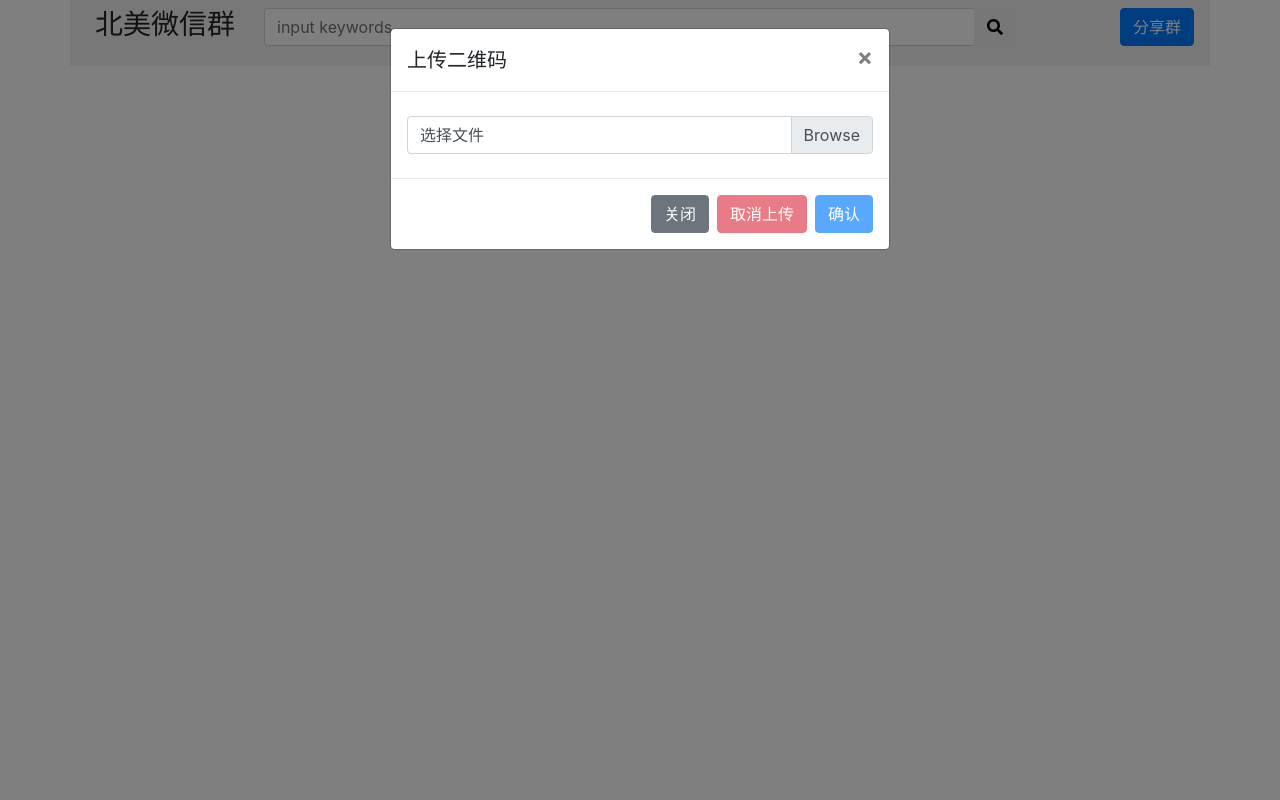
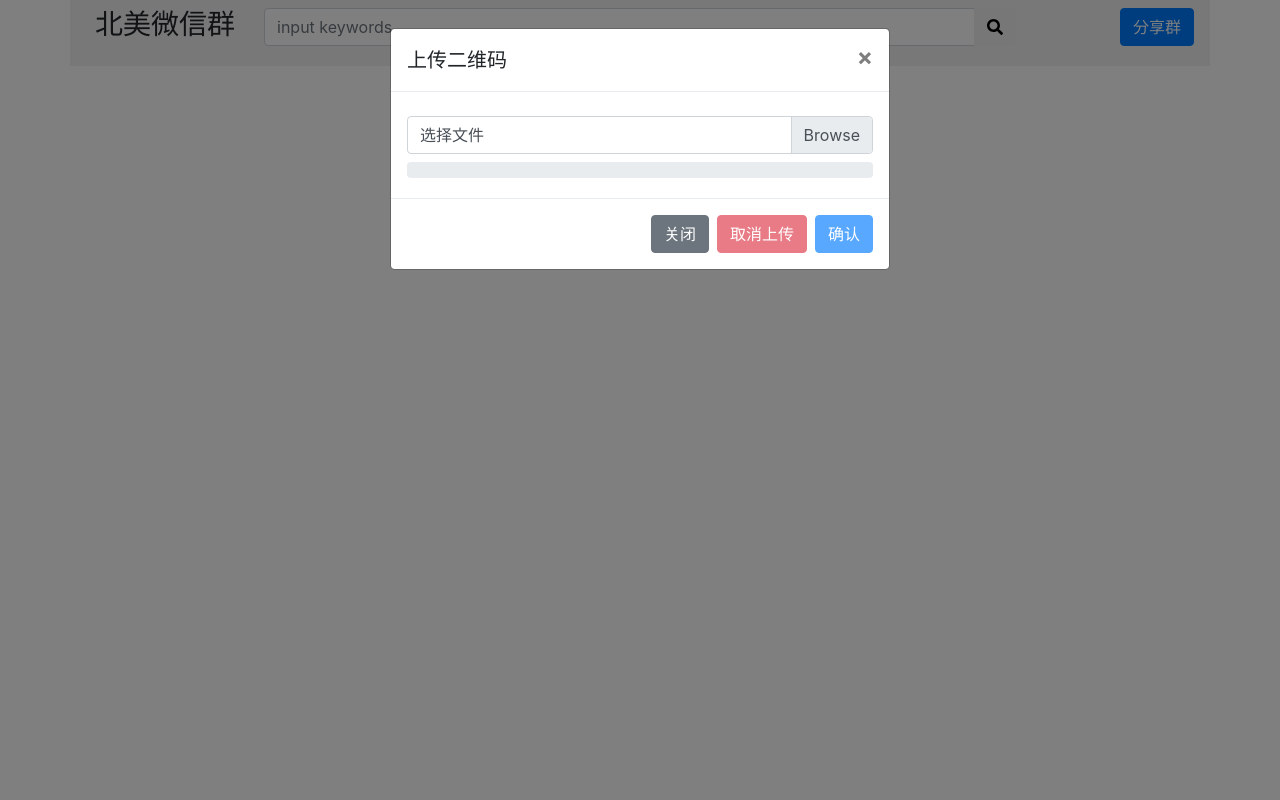
Before and after one commit to gaogaotiantian/WXQRCodeManager, a Flask app: page / in a window 1280 px wide, after a click on "分享群". Run offline with Flask 2, Linux system fonts and the light colour scheme; data that the repository does not hold is empty; parts of the project's set-up code (start-up, migrations or seed data) failed here and were passed over; some libraries are stand-ins or nearby versions.

Commit message:
Add progress bar

```diff
--- a/static/wxqrmanager.js
+++ b/static/wxqrmanager.js
@@ -160,14 +160,28 @@ $(function() {
         if (fileName) {
             if (fileSize < 1024 * 1024 * 2) {
                 $('#upload-file-label').text(fileName);
-                var fdata = new FormData($("#upload-form")[0])
+                var fdata = new FormData($("#upload-form")[0]);
+                $('#upload-progress-bar').css("width", '0%');
+                $('#upload-progress-div').show();
                 $.ajax({
+                    xhr:function() {
+                        var xhr = new window.XMLHttpRequest();
+                        xhr.upload.addEventListener("progress", function(evt) {
+                            if (evt.lengthComputable) {
+                                var percentComplete = evt.loaded/evt.total;
+                                $('#upload-progress-bar').css("width", percentComplete*100+'%');
+                            }
+                        });
+                        return xhr;
+                    },
                     url: '/api/v1/qrcode',
                     type: 'post',
                     data: fdata,
                     processData: false,
                     contentType: false,
                     success: function(d, st, xhr) {
+                        $('#upload-progress-div').hide();
+                        $('#upload-progress-bar').css("width", '0%');
                         $('#upload-data-div').data("id", d.id)
                         $('#upload-img-preview').attr('src', '/api/v1/qrcode?id='+d.id);
                         $('#upload-img-preview').show();
@@ -181,6 +195,7 @@ $(function() {
                         uploadShowSuccess("上传成功！");
                     },
                     error: function(d, st, xhr) {
+                        $('#upload-progress-div').hide();
                         $('#upload-img-preview').hide();
                         $('#upload-data-div').hide();
                         $('#upload-confirm-button').addClass("disabled");
--- a/templates/index.html
+++ b/templates/index.html
@@ -75,10 +75,13 @@
               <div class="input-group">
                 <div class="custom-file">
                   <input type="file" name="img" class="custom-file-input" id="upload-file-input">
-                  <label id="upload-file-label" class="custom-file-label" for="upload-file-input">选择文件</label>
+                  <label id="upload-file-label" class="custom-file-label" for="upload-file-input" style="overflow:hidden">选择文件</label>
                 </div>
               </div>
             </form>
+            <div id="upload-progress-div" class="progress mb-1">
+              <div id="upload-progress-bar" class="progress-bar" role="progressbar" style="width:0"></div>
+            </div>
             <div id="upload-success-div" class="alert alert-success collapse" role="alert">
             </div>
             <div id="upload-error-div" class="alert alert-danger collapse" role="alert">
```
